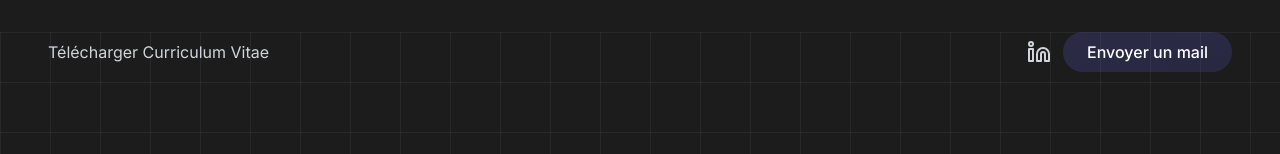
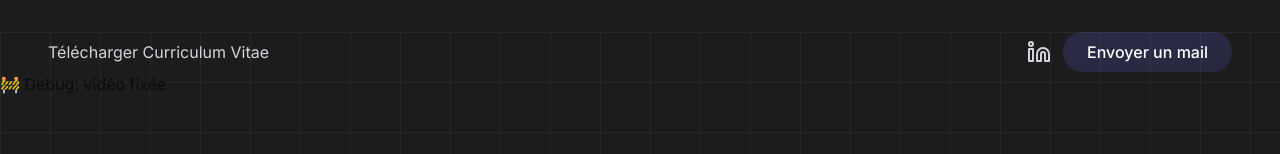
Before and after one commit to ArthurBlchd/Primelis, a Next.js app: page / in a window 1280 px wide. Shown: the top 154 px of the page. Built offline with nearby package versions, Linux system fonts and the light colour scheme; a web font is replaced by a local one.

Commit message:
🚧 Forcer rebuild Vercel avec modif visible

```diff
--- a/app/page.tsx
+++ b/app/page.tsx
@@ -38,7 +38,7 @@ export default function Home() {
 
   // 🚀 Fix video error type definitively
   const handleVideoError = (e: React.SyntheticEvent<HTMLVideoElement, Event>) => {
-    console.error("Erreur video:", e);
+    console.error("Erreur video:", e); // ✅ Fixed typing for Vercel
   };
 
 
@@ -193,6 +193,7 @@ const handleMouseLeave = (card: HTMLDivElement) => {
   }, []);
 
   return (
+
     <main className="min-h-screen bg-[#1C1C1C] overflow-x-hidden">
       <div
         className="relative"
@@ -256,6 +257,9 @@ const handleMouseLeave = (card: HTMLDivElement) => {
             </div>
           </div>
         </header>
+
+        <p>🚧 Debug: vidéo fixée</p>
+
 
         {/* Hero Section avec grille */}
         <section className="relative min-h-screen px-4 md:px-12 z-10 border-b border-gray-700 mt-16">
```
